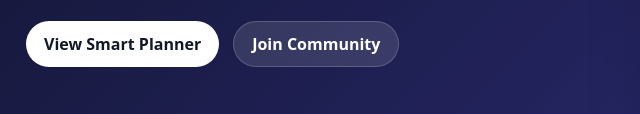
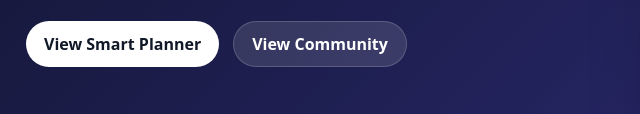
Before and after one commit to yoonng/smart-planner-site, a plain HTML site: page index.html in a window 1280 px wide. Shown: the part 658-772 px from the top of the page, 74-714 px from the left. Drawn offline with Linux system fonts and the light colour scheme.

Commit message:
Rename home community CTA

```diff
--- a/index.html
+++ b/index.html
@@ -29,7 +29,7 @@
         <p class="lead">Feathly builds practical AI-assisted software solutions. Our goal is to reduce development and operating costs, then return that efficiency to customers through simple, affordable, and useful products.</p>
         <div class="actions">
           <a class="btn" href="smart-planner/">View Smart Planner</a>
-          <a class="btn secondary" href="community/">Join Community</a>
+          <a class="btn secondary" href="community/">View Community</a>
         </div>
       </div>
       <div class="phone" aria-label="Smart Planner preview">
```
